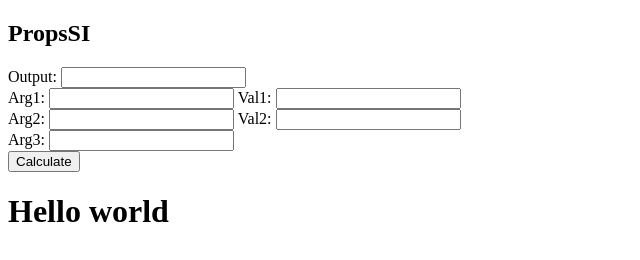
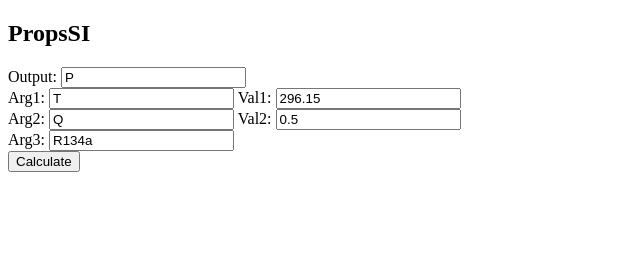
Before and after one commit to lucenelletenebre/CPonline, a plain HTML site: page docs/index.html in a window 1280 px wide. Both pictures are taken after a click on the button "Calculate". Shown: the whole page, without its empty margins (0-640 px from the left). Drawn offline with nearby package versions, Linux system fonts and the light colour scheme; no server answers.

Commit message:
first version with a working propssi function. Added debug flag for easy testing

```diff
--- a/docs/index.html
+++ b/docs/index.html
@@ -49,7 +49,7 @@
         <button class="Calc_PropsSI">Calculate</button>
 
         <div class='output'>
-            <h1>Hello world</h1>
+
         </div>
 
     </div>
--- a/docs/website.js
+++ b/docs/website.js
@@ -1,18 +1,48 @@
-$(document).ready(function() {
+$(document).ready(function () {
 
-    console.log('hello world2');
+    //------------------------
+    //START DEBUG
+    // if debug is true add some value for fast debugging
+    var debug = true;
+
+    if (debug) {
+        console.log('Debug is ON');
+
+        $('#out').val('P');
+        $('#arg1').val('T');
+        $('#arg2').val('Q');
+        $('#arg3').val('R134a');
+        $('#val1').val('296.15');
+        $('#val2').val('0.5');
+    };
+    // END DEBUG
+    //------------------------
 
     // button for calculating PropsSI
-    $('.Calc_PropsSI').click( function() {
+    $('.Calc_PropsSI').click(function () {
         console.log('Pressed Calc PropsSI 5');
 
+        // get entire div from which the button was pressed
         var $box = $(this).closest('.PropsSI');
         console.log($box);
 
-        // var out = $input.text()
+        // extract the value
+        var out = $box.find('#out').val();
+        var arg1 = $box.find('#arg1').val();
+        var arg2 = $box.find('#arg2').val();
+        var arg3 = $box.find('#arg3').val();
+        var val1 = parseFloat($box.find('#val1').val());
+        var val2 = parseFloat($box.find('#val2').val());
 
-        // console.log(out);
+        // log comand template
+        console.log(`PropsSI(${out}, ${arg1}, ${val1}, ${arg2}, ${val2}, ${arg3})`);
 
+        // compute results
+        var result = Module.PropsSI(out, arg1, val1, arg2, val2, arg3);
+        console.log(result);
+
+        // populate results
+        $box.find('.output').text(result);
     });
 
 
```
